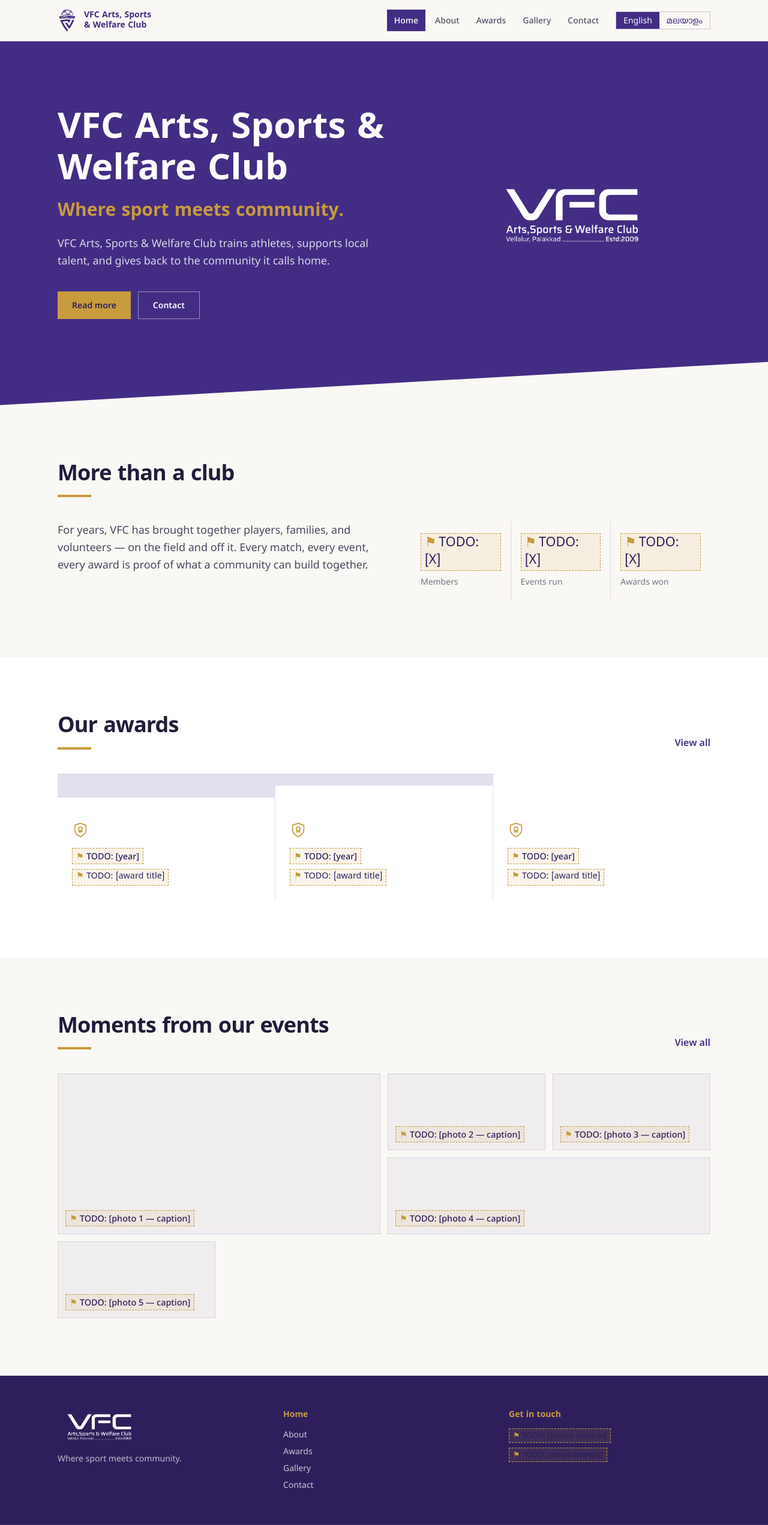
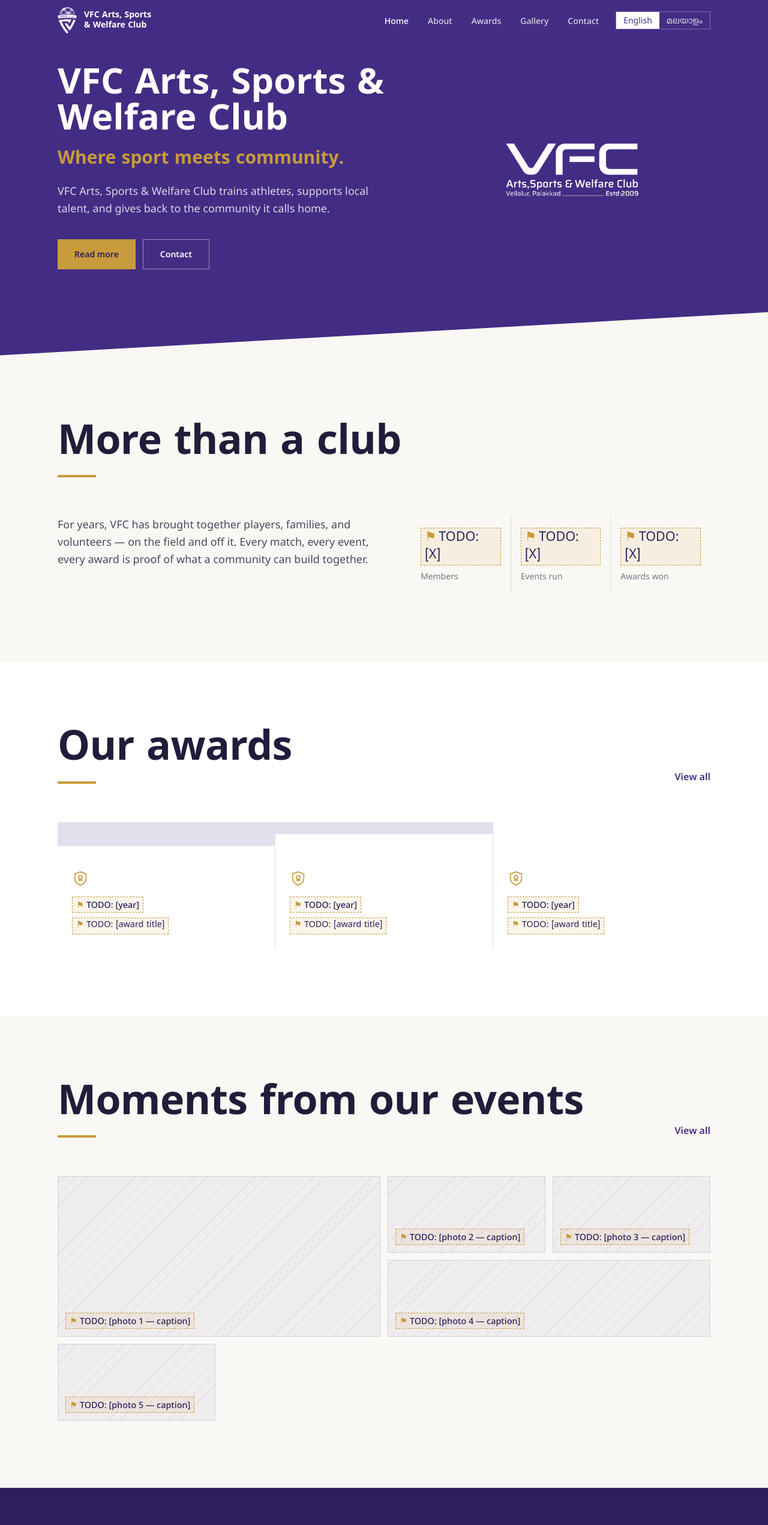
Before and after one commit to Ahamedshakir02/vfc-website, a React (Vite) app: page / in a window 1280 px wide. Shown: the top 2543 px of the page at 60% size. Built offline with nearby package versions, Linux system fonts and the light colour scheme; a web font is replaced by a local one.

Commit message:
Rebuild the app shell with page transitions and a new header

```diff
--- a/index.html
+++ b/index.html
@@ -2,7 +2,7 @@
 <html lang="en">
   <head>
     <meta charset="UTF-8" />
-    <link rel="icon" type="image/png" href="/logo/vfc-logo-purple.png" />
+    <link rel="icon" type="image/png" href="/logo/vfc-crest-purple.png" />
     <meta name="viewport" content="width=device-width, initial-scale=1.0" />
     <link rel="preconnect" href="https://fonts.googleapis.com" />
     <link rel="preconnect" href="https://fonts.gstatic.com" crossorigin />
@@ -15,7 +15,15 @@
       href="https://fonts.googleapis.com/css2?family=Baloo+Chettan+2:wght@600;700;800&family=Noto+Sans:wght@400;500;600&family=Noto+Sans+Malayalam:wght@400;500;600&display=swap"
       rel="stylesheet"
     />
+    <meta name="theme-color" content="#432d84" />
     <title>VFC Arts, Sports &amp; Welfare Club</title>
+    <meta property="og:type" content="website" />
+    <meta property="og:title" content="VFC Arts, Sports &amp; Welfare Club" />
+    <meta
+      property="og:description"
+      content="VFC Arts, Sports &amp; Welfare Club trains athletes, supports local talent, and gives back to the community it calls home."
+    />
+    <meta property="og:image" content="/logo/vfc-crest-purple.png" />
     <meta
       name="description"
       content="VFC Arts, Sports &amp; Welfare Club trains athletes, supports local talent, and gives back to the community it calls home."
@@ -23,6 +31,12 @@
   </head>
   <body>
     <div id="root"></div>
+    <!--
+      Purple from the very first paint, so the loader never flashes in over a
+      blank page. PageTransition removes this as soon as React has its own
+      curtain in place.
+    -->
+    <div id="boot" style="position: fixed; inset: 0; z-index: 90; background: #2e1f5c"></div>
     <script type="module" src="/src/main.jsx"></script>
   </body>
 </html>
--- a/src/App.jsx
+++ b/src/App.jsx
@@ -1,7 +1,10 @@
-import { useEffect } from 'react'
-import { Route, Routes, useLocation } from 'react-router-dom'
+import { Route } from 'react-router-dom'
 import Header from './components/Header.jsx'
 import Footer from './components/Footer.jsx'
+import Cursor from './components/Cursor.jsx'
+import ScrollProgress from './components/ScrollProgress.jsx'
+import PageTransition from './components/PageTransition.jsx'
+import SmoothScroll from './lib/SmoothScroll.jsx'
 import Home from './pages/Home.jsx'
 import About from './pages/About.jsx'
 import Awards from './pages/Awards.jsx'
@@ -9,21 +12,14 @@ import Gallery from './pages/Gallery.jsx'
 import Contact from './pages/Contact.jsx'
 import NotFound from './pages/NotFound.jsx'
 
-function ScrollToTop() {
-  const { pathname } = useLocation()
-  useEffect(() => {
-    window.scrollTo(0, 0)
-  }, [pathname])
-  return null
-}
-
 export default function App() {
   return (
+    <SmoothScroll>
       <div className="flex min-h-screen flex-col">
-      <ScrollToTop />
         <Header />
         <main className="flex-1">
-        <Routes>
+          {/* Owns the routes: it holds the old page on screen until the curtain covers it. */}
+          <PageTransition>
             <Route path="/" element={<Home />} />
             <Route path="/about" element={<About />} />
             <Route path="/awards" element={<Awards />} />
@@ -31,9 +27,12 @@ export default function App() {
             <Route path="/contact" element={<Contact />} />
             {/* TODO (stage 2): /events and /events/:id with the registration form. */}
             <Route path="*" element={<NotFound />} />
-        </Routes>
+          </PageTransition>
         </main>
         <Footer />
+        <ScrollProgress />
+        <Cursor />
       </div>
+    </SmoothScroll>
   )
 }
--- a/src/components/Button.jsx
+++ b/src/components/Button.jsx
@@ -1,39 +1,65 @@
 import { Link } from 'react-router-dom'
+import { gsap, MOTION_OK } from '../lib/motion.js'
 
 /**
  * Flat, square-cornered buttons.
  *
  * The brief rules out pill shapes and the rounded-card-with-shadow kit: this
  * is a crest/badge identity, not a SaaS product. So: hard edges, flat fill,
- * no shadow, no arrow suffix.
+ * no shadow, no arrow suffix. On hover the second colour rises from the
+ * bottom edge, and with a mouse the button leans toward the pointer.
  */
 const variants = {
   // The one loud accent — reserved for the primary action.
-  gold: 'bg-gold text-brand-deep hover:bg-brand-deep hover:text-white',
-  brand: 'bg-brand text-white hover:bg-brand-deep',
+  gold: 'bg-gold text-brand-deep before:bg-white',
+  brand: 'bg-brand text-white before:bg-brand-deep',
   // For use on purple surfaces.
-  outlineLight: 'border border-white/45 text-white hover:bg-white hover:text-brand',
-  outlineDark: 'border border-brand/35 text-brand hover:bg-brand hover:text-white',
+  outlineLight: 'border border-white/45 text-white before:bg-white hover:text-brand',
+  outlineDark: 'border border-brand/35 text-brand before:bg-brand hover:text-white',
+}
+
+const canLean = () =>
+  window.matchMedia('(hover: hover) and (pointer: fine)').matches &&
+  window.matchMedia(MOTION_OK).matches
+
+function lean(e) {
+  if (!canLean()) return
+  const el = e.currentTarget
+  const box = el.getBoundingClientRect()
+  gsap.to(el, {
+    x: (e.clientX - (box.left + box.width / 2)) * 0.25,
+    y: (e.clientY - (box.top + box.height / 2)) * 0.35,
+    duration: 0.4,
+    ease: 'power3.out',
+  })
+}
+
+function settle(e) {
+  gsap.to(e.currentTarget, { x: 0, y: 0, duration: 0.7, ease: 'elastic.out(1, 0.45)' })
 }
 
 export default function Button({ to, href, variant = 'brand', className = '', children, ...rest }) {
   const classes = [
-    'inline-flex items-center justify-center px-6 py-3 text-sm font-semibold',
-    'transition-colors duration-150',
+    'relative isolate inline-flex items-center justify-center overflow-hidden px-7 py-3.5 text-sm font-semibold',
+    'transition-colors duration-300',
+    "before:absolute before:inset-0 before:-z-10 before:origin-bottom before:scale-y-0 before:content-['']",
+    'before:transition-transform before:duration-300 before:ease-out hover:before:scale-y-100',
     variants[variant],
     className,
   ].join(' ')
 
+  const props = { className: classes, onPointerMove: lean, onPointerLeave: settle, ...rest }
+
   if (to) {
     return (
-      <Link to={to} className={classes} {...rest}>
+      <Link to={to} {...props}>
         {children}
       </Link>
     )
   }
 
   return (
-    <a href={href} className={classes} {...rest}>
+    <a href={href} {...props}>
       {children}
     </a>
   )
--- a/src/components/Footer.jsx
+++ b/src/components/Footer.jsx
@@ -2,39 +2,57 @@ import { Link } from 'react-router-dom'
 import { useLang } from '../i18n/LanguageContext.jsx'
 import { strings } from '../i18n/strings.js'
 import { CONTACT } from '../data/placeholders.js'
+import { gsap, useGsap } from '../lib/motion.js'
 import Todo from './Todo.jsx'
+
+const links = [
+  { to: '/about', key: 'about' },
+  { to: '/awards', key: 'awards' },
+  { to: '/gallery', key: 'gallery' },
+  { to: '/contact', key: 'contact' },
+]
 
 export default function Footer() {
   const { t } = useLang()
   const year = new Date().getFullYear()
 
+  // The oversized club mark rises into place as the page runs out.
+  const ref = useGsap(() => {
+    gsap.from('.footer-mark', {
+      yPercent: 45,
+      ease: 'none',
+      scrollTrigger: { trigger: ref.current, start: 'top bottom', end: 'bottom bottom', scrub: true },
+    })
+  })
+
   return (
-    <footer className="bg-brand-deep text-white">
-      <div className="mx-auto grid max-w-6xl gap-10 px-5 py-14 sm:px-8 md:grid-cols-3">
+    <footer ref={ref} className="relative overflow-hidden bg-brand-deep text-white">
+      <div className="relative z-10 mx-auto grid max-w-6xl gap-10 px-5 pb-10 pt-16 sm:px-8 md:grid-cols-3">
         <div>
           <img
-            src="/logo/vfc-logo-white.png"
+            src="/logo/vfc-crest-white.png"
             alt="VFC Arts, Sports & Welfare Club"
-            className="h-14 w-auto"
-            width="56"
-            height="56"
+            className="h-16 w-auto"
           />
           <p className="mt-4 max-w-xs text-sm text-white/70">{t(strings.home.heroTagline)}</p>
         </div>
 
         <nav className="text-sm">
-          <h3 className="mb-3 font-display font-semibold text-gold">{t(strings.nav.home)}</h3>
+          <h3 className="mb-3 font-semibold text-gold">{t(strings.nav.home)}</h3>
           <ul className="space-y-2 text-white/75">
-            <li><Link to="/about" className="hover:text-white">{t(strings.nav.about)}</Link></li>
-            <li><Link to="/awards" className="hover:text-white">{t(strings.nav.awards)}</Link></li>
-            <li><Link to="/gallery" className="hover:text-white">{t(strings.nav.gallery)}</Link></li>
-            <li><Link to="/contact" className="hover:text-white">{t(strings.nav.contact)}</Link></li>
+            {links.map((l) => (
+              <li key={l.to}>
+                <Link to={l.to} className="link-grow transition-colors hover:text-white">
+                  {t(strings.nav[l.key])}
+                </Link>
+              </li>
+            ))}
           </ul>
         </nav>
 
         <div className="text-sm">
-          <h3 className="mb-3 font-display font-semibold text-gold">{t(strings.contact.heading)}</h3>
-          <dl className="space-y-2 text-white/75">
+          <h3 className="mb-3 font-semibold text-gold">{t(strings.contact.heading)}</h3>
+          <dl className="space-y-2 text-white/75 [&_[data-todo]]:text-white/85">
             <div>
               <dt className="sr-only">{t(strings.contact.phone)}</dt>
               <dd><Todo>{CONTACT.phone}</Todo></dd>
@@ -47,8 +65,15 @@ export default function Footer() {
         </div>
       </div>
 
-      <div className="border-t border-white/10 px-5 py-5 text-center text-xs text-white/60 sm:px-8">
-        {t(strings.footer.rights, { year })}
+      <p
+        aria-hidden="true"
+        className="footer-mark pointer-events-none -mb-[4vw] select-none px-4 font-display text-[36vw] font-extrabold leading-[0.74] tracking-[-0.03em] text-white/[0.06] sm:px-8"
+      >
+        VFC
+      </p>
+
+      <div className="relative z-10 border-t border-white/10 bg-brand-deep px-5 py-5 text-xs text-white/60 sm:px-8">
+        <div className="mx-auto max-w-6xl">{t(strings.footer.rights, { year })}</div>
       </div>
     </footer>
   )
--- a/src/components/Header.jsx
+++ b/src/components/Header.jsx
@@ -1,7 +1,8 @@
-import { useState } from 'react'
-import { Link, NavLink } from 'react-router-dom'
+import { useEffect, useState } from 'react'
+import { Link, NavLink, useLocation } from 'react-router-dom'
 import { useLang } from '../i18n/LanguageContext.jsx'
 import { strings } from '../i18n/strings.js'
+import { getLenis } from '../lib/SmoothScroll.jsx'
 import LanguageToggle from './LanguageToggle.jsx'
 
 // Events is listed but not built yet - stage 2 owns that page.
@@ -13,35 +14,92 @@ const links = [
   { to: '/contact', key: 'contact' },
 ]
 
+/**
+ * Every page opens on a purple field, so the header starts clear and white on
+ * top of it, turns solid once the page has moved, and steps out of the way
+ * while you scroll down.
+ */
 export default function Header() {
   const { t } = useLang()
+  const { pathname } = useLocation()
   const [open, setOpen] = useState(false)
+  const [solid, setSolid] = useState(false)
+  const [hidden, setHidden] = useState(false)
+
+  useEffect(() => {
+    let last = window.scrollY
+    const onScroll = () => {
+      const y = window.scrollY
+      setSolid(y > 24)
+      setHidden(y > 480 && y > last)
+      last = y
+    }
+    onScroll()
+    window.addEventListener('scroll', onScroll, { passive: true })
+    return () => window.removeEventListener('scroll', onScroll)
+  }, [])
+
+  // The menu closes on navigation and holds the page still while it is open.
+  useEffect(() => setOpen(false), [pathname])
+  useEffect(() => {
+    const lenis = getLenis()
+    if (open) lenis?.stop()
+    else lenis?.start()
+    document.documentElement.style.overflow = open ? 'hidden' : ''
+    return () => {
+      document.documentElement.style.overflow = ''
+    }
+  }, [open])
+
+  useEffect(() => {
+    if (!open) return undefined
+    const onKey = (e) => e.key === 'Escape' && setOpen(false)
+    window.addEventListener('keydown', onKey)
+    return () => window.removeEventListener('keydown', onKey)
+  }, [open])
+
+  const light = !solid || open
 
   const linkClass = ({ isActive }) =>
     [
-      'px-3 py-2 text-sm font-medium transition-colors',
-      isActive ? 'bg-brand text-white' : 'text-ink/75 hover:bg-brand/10 hover:text-brand',
+      'link-grow px-1 py-1 text-sm font-medium transition-colors duration-300',
+      light ? 'text-white' : 'text-ink',
+      isActive ? '[background-size:100%_2px]' : 'opacity-80 hover:opacity-100',
     ].join(' ')
 
   return (
-    <header className="sticky top-0 z-50 border-b border-brand/10 bg-sand/90 backdrop-blur">
+    <>
+      <header
+        className={[
+          'fixed inset-x-0 top-0 z-50 transition-[transform,background-color,border-color] duration-500',
+          hidden && !open ? '-translate-y-full' : 'translate-y-0',
+          light ? 'border-b border-transparent bg-transparent' : 'border-b border-brand/10 bg-sand/90 backdrop-blur',
+        ].join(' ')}
+      >
         <div className="mx-auto flex max-w-6xl items-center gap-4 px-5 py-3 sm:px-8">
-        <Link to="/" className="flex items-center gap-3" onClick={() => setOpen(false)}>
+          <Link to="/" className="flex items-center gap-3">
+            <span className="relative block h-11 w-8">
               <img
-            src="/logo/vfc-logo-purple.png"
+                src="/logo/vfc-crest-purple.png"
                 alt="VFC Arts, Sports & Welfare Club"
-            className="h-11 w-auto"
-            width="44"
-            height="44"
+                className={`absolute inset-0 h-full w-full object-contain transition-opacity duration-300 ${light ? 'opacity-0' : 'opacity-100'}`}
               />
-          <span className="hidden font-display text-sm font-bold leading-tight text-brand sm:block">
+              <img
+                src="/logo/vfc-crest-white.png"
+                alt=""
+                aria-hidden="true"
+                className={`absolute inset-0 h-full w-full object-contain transition-opacity duration-300 ${light ? 'opacity-100' : 'opacity-0'}`}
+              />
+            </span>
+            <span
+              className={`hidden font-display text-sm font-bold leading-tight transition-colors duration-300 sm:block ${light ? 'text-white' : 'text-brand'}`}
+            >
               VFC Arts, Sports
-            <br />
-            & Welfare Club
+              <br />& Welfare Club
             </span>
           </Link>
 
-        <nav className="ml-auto hidden items-center gap-1 md:flex">
+          <nav className="ml-auto hidden items-center gap-6 md:flex">
             {links.map((l) => (
               <NavLink key={l.to} to={l.to} end={l.end} className={linkClass}>
                 {t(strings.nav[l.key])}
@@ -49,40 +107,66 @@ export default function Header() {
             ))}
           </nav>
 
-        <div className="ml-auto md:ml-0">
-          <LanguageToggle />
+          <div className="ml-auto md:ml-2">
+            <LanguageToggle onDark={light} />
           </div>
 
           <button
             type="button"
-          className="border border-brand/25 px-3 py-2 text-brand md:hidden"
+            className="relative h-10 w-10 md:hidden"
             aria-expanded={open}
+            aria-controls="mobile-menu"
             aria-label="Menu"
             onClick={() => setOpen((v) => !v)}
           >
-          {open ? '✕' : '☰'}
+            {[0, 1].map((i) => (
+              <span
+                key={i}
+                aria-hidden="true"
+                className={[
+                  'absolute left-2 right-2 h-0.5 transition-[transform,top,background-color] duration-300',
+                  light ? 'bg-white' : 'bg-brand',
+                  open ? 'top-[19px]' : i === 0 ? 'top-[15px]' : 'top-[23px]',
+                  open ? (i === 0 ? 'rotate-45' : '-rotate-45') : '',
+                ].join(' ')}
+              />
+            ))}
           </button>
         </div>
+      </header>
 
-      {open && (
-        <nav className="border-t border-brand/10 bg-sand px-5 py-3 md:hidden">
-          {links.map((l) => (
+      {/* Mobile menu: a full purple sheet that drops in, links following one by one. */}
+      <nav
+        id="mobile-menu"
+        inert={open ? undefined : ''}
+        className={[
+          'fixed inset-0 z-40 flex flex-col justify-center bg-brand-deep px-6 md:hidden',
+          'transition-[clip-path,visibility] duration-500 ease-[cubic-bezier(0.76,0,0.24,1)]',
+          open
+            ? 'visible [clip-path:polygon(0_0,100%_0,100%_100%,0_100%)]'
+            : 'invisible [clip-path:polygon(0_0,100%_0,100%_0,0_0)]',
+        ].join(' ')}
+      >
+        {links.map((l, i) => (
+          <span key={l.to} className="block overflow-hidden py-1">
             <NavLink
-              key={l.to}
               to={l.to}
               end={l.end}
               onClick={() => setOpen(false)}
+              style={{ transitionDelay: open ? `${160 + i * 60}ms` : '0ms' }}
               className={({ isActive }) =>
-                `block px-3 py-2 text-base font-medium ${
-                  isActive ? 'bg-brand text-white' : 'text-ink/80'
-                }`
+                [
+                  'block font-display text-[clamp(1.6rem,8vw,2.25rem)] font-bold leading-snug transition-transform duration-500 ease-out',
+                  open ? 'translate-y-0' : 'translate-y-full',
+                  isActive ? 'text-gold' : 'text-white',
+                ].join(' ')
               }
             >
               {t(strings.nav[l.key])}
             </NavLink>
+          </span>
         ))}
       </nav>
-      )}
-    </header>
+    </>
   )
 }
--- a/src/components/PhotoPlaceholder.jsx
+++ b/src/components/PhotoPlaceholder.jsx
@@ -9,10 +9,10 @@ import Todo from './Todo.jsx'
  */
 export default function PhotoPlaceholder({ label, ratio = '', className = '' }) {
   return (
-    <div
-      className={`${ratio} ${className} flex h-full min-h-0 items-end overflow-hidden border border-brand/15 bg-brand/5 p-3`}
-    >
-      <Todo>{label}</Todo>
+    <div className={`${ratio} ${className} photo h-full min-h-0 overflow-hidden`}>
+      <div className="photo-inner hatch flex h-full w-full items-end border border-brand/15 p-3">
+        <Todo>{label}</Todo>
+      </div>
     </div>
   )
 }
--- a/src/components/Section.jsx
+++ b/src/components/Section.jsx
@@ -1,3 +1,6 @@
+import Words from './motion/Words.jsx'
+import { gsap, EASE, useGsap } from '../lib/motion.js'
+
 export default function Section({ id, heading, action, tone = 'light', className = '', children }) {
   const tones = {
     light: 'bg-sand text-ink',
@@ -6,21 +9,33 @@ export default function Section({ id, heading, action, tone = 'light', className
     deep: 'bg-brand-deep text-white',
   }
 
+  // The heading rises word by word, then the gold rule draws out beneath it.
+  const head = useGsap(() => {
+    if (!head.current) return
+    const tl = gsap.timeline({
+      defaults: { ease: EASE },
+      scrollTrigger: { trigger: head.current, start: 'top 85%', once: true },
+    })
+    tl.from('.word', { yPercent: 115, duration: 1, stagger: 0.06 })
+      .from('.section-rule', { scaleX: 0, duration: 0.9 }, 0.25)
+      .from('.section-action', { opacity: 0, duration: 0.8 }, 0.4)
+  }, [heading])
+
   return (
     <section id={id} className={`${tones[tone]} ${className}`}>
-      <div className="mx-auto max-w-6xl px-5 py-16 sm:px-8 sm:py-24">
+      <div className="mx-auto max-w-6xl px-5 py-20 sm:px-8 sm:py-28">
         {(heading || action) && (
-          <div className="mb-10 flex flex-wrap items-end justify-between gap-4">
+          <div ref={head} className="mb-12 flex flex-wrap items-end justify-between gap-4 sm:mb-16">
             {heading && (
-              <h2 className="text-3xl font-bold tracking-tight sm:text-4xl">
-                {heading}
+              <h2 className="display-lg font-bold">
+                <Words text={heading} />
                 <span
                   aria-hidden="true"
-                  className="mt-3 block h-1 w-14 bg-gold"
+                  className="section-rule mt-4 block h-1 w-16 origin-left bg-gold"
                 />
               </h2>
             )}
-            {action}
+            {action && <div className="section-action">{action}</div>}
           </div>
         )}
         {children}
--- a/src/index.css
+++ b/src/index.css
@@ -14,14 +14,23 @@
   --font-display: "Baloo Chettan 2", "Noto Sans Malayalam", ui-sans-serif, system-ui, sans-serif;
 }
 
-html {
-  scroll-behavior: smooth;
+:root {
+  /* Depth of the diagonal cut shared by the hero, page heads and closing band. */
+  --cut: 2.75rem;
 }
 
+@media (min-width: 40rem) {
+  :root {
+    --cut: 4.5rem;
+  }
+}
+
+@layer base {
   body {
     background-color: var(--color-sand);
     color: var(--color-ink);
     font-family: var(--font-sans);
+    -webkit-font-smoothing: antialiased;
   }
 
   /*
@@ -40,15 +49,124 @@ h2 {
     line-height: 1.15;
   }
 
-/* Malayalam needs a little more line height than Latin to stay readable. */
-:lang(ml) {
+  ::selection {
+    background-color: var(--color-gold);
+    color: var(--color-brand-deep);
+  }
+
+  :focus-visible {
+    outline: 2px solid var(--color-gold);
+    outline-offset: 3px;
+  }
+}
+
+/*
+  Malayalam needs a little more line height than Latin to stay readable. Set
+  once on the root so it inherits, rather than overriding every element.
+*/
+html:lang(ml) {
   line-height: 1.75;
 }
 
+/*
+  Display sizes. Malayalam words run long and stack vowel signs above and
+  below the line, so the same headline gets a smaller size and a looser line.
+*/
+.display-xl {
+  font-size: clamp(3rem, 11vw, 8.5rem);
+  line-height: 0.95;
+  letter-spacing: -0.02em;
+}
+
+.display-lg {
+  font-size: clamp(2.1rem, 5.6vw, 4.25rem);
+  line-height: 1.05;
+  letter-spacing: -0.01em;
+}
+
+:lang(ml) .display-xl {
+  font-size: clamp(1.6rem, 7vw, 5.75rem);
+  line-height: 1.4;
+  letter-spacing: 0;
+  overflow-wrap: anywhere;
+}
+
+:lang(ml) .display-lg {
+  font-size: clamp(1.7rem, 4.4vw, 3.25rem);
+  line-height: 1.45;
+  letter-spacing: 0;
+}
+
+/* The diagonal cut — a goal line rather than a straight rectangle edge. */
+.cut-bottom {
+  clip-path: polygon(0 0, 100% 0, 100% calc(100% - var(--cut)), 0 100%);
+}
+
+.cut-top {
+  clip-path: polygon(0 var(--cut), 100% 0, 100% 100%, 0 100%);
+}
+
+/* Word reveal: each word rises from behind its own clipping box. */
+.word-mask {
+  display: inline-block;
+  overflow: hidden;
+  vertical-align: top;
+  /* Room for ascenders, descenders and Malayalam vowel signs inside the clip. */
+  padding: 0.14em 0.04em;
+  margin: -0.14em -0.04em;
+}
+
+.word {
+  display: inline-block;
+  will-change: transform;
+}
+
+/* Underline that grows from the left, for text links. */
+.link-grow {
+  background-image: linear-gradient(currentColor, currentColor);
+  background-repeat: no-repeat;
+  background-position: 0 100%;
+  background-size: 0 2px;
+  padding-bottom: 3px;
+  transition: background-size 320ms cubic-bezier(0.22, 0.68, 0.36, 1);
+}
+
+.link-grow:hover,
+.link-grow:focus-visible {
+  background-size: 100% 2px;
+}
+
+/* Empty photo slots: a quiet hatch so they read as waiting, not broken. */
+.hatch {
+  background-color: color-mix(in srgb, var(--color-brand) 5%, transparent);
+  background-image: repeating-linear-gradient(
+    -45deg,
+    transparent 0 13px,
+    color-mix(in srgb, var(--color-brand) 9%, transparent) 13px 14px
+  );
+}
+
+/* Pointer follower. */
+.cursor-dot {
+  width: 2.75rem;
+  height: 2.75rem;
+  margin: -1.375rem 0 0 -1.375rem;
+  border-radius: 9999px;
+  border: 1.5px solid var(--color-gold);
+  background-color: var(--color-gold);
+  opacity: 0;
+  scale: 0.2;
+  transition:
+    scale 280ms cubic-bezier(0.22, 0.68, 0.36, 1),
+    background-color 280ms ease;
+}
+
+.cursor-dot.is-over {
+  scale: 1;
+  background-color: transparent;
+}
+
 @media (prefers-reduced-motion: reduce) {
-  html {
-    scroll-behavior: auto;
-  }
   *,
   *::before,
   *::after {
@@ -56,23 +174,3 @@ h2 {
     transition-duration: 0.01ms !important;
   }
 }
-
-/*
-  The one deliberate motion moment on the site: the hero settles on load.
-  Everything below the fold is static by design — per-section fade-slide-up
-  is the generic default and costs too much on a mid-range Android phone.
-*/
-@keyframes hero-settle {
-  from {
-    opacity: 0;
-    transform: translateY(12px);
-  }
-  to {
-    opacity: 1;
-    transform: none;
-  }
-}
-
-.hero-settle {
-  animation: hero-settle 620ms cubic-bezier(0.22, 0.68, 0.36, 1) both;
-}
```
Also changed, not shown: src/components/Crest.jsx (+7 -4 lines). Lines whose indentation alone changed are shown as unchanged.
